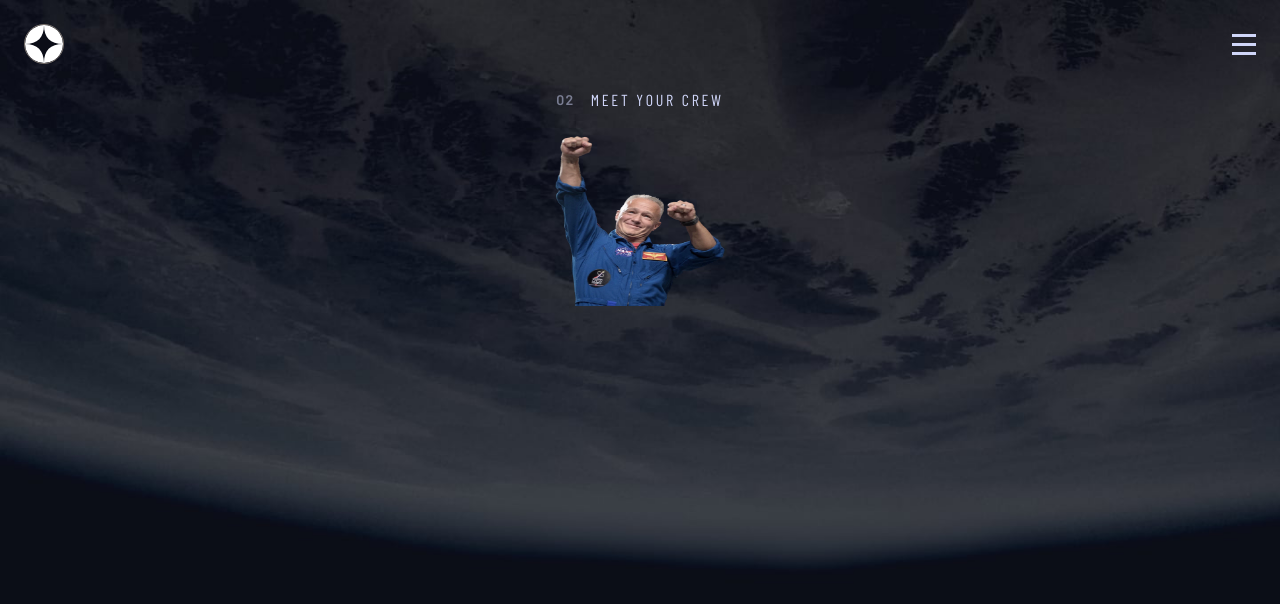
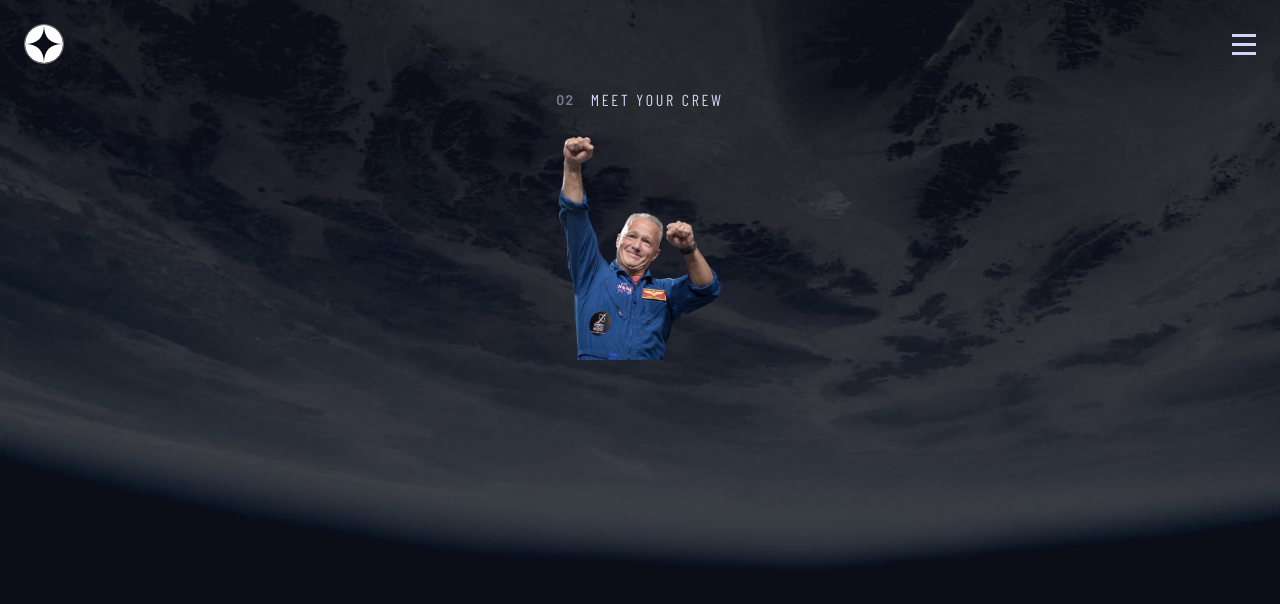
Before and after one commit to Hugo-Farias/Space-tourism-website, a React (Vite) app: page /crew in a window 1280 px wide. Shown: the top 604 px of the page. Built offline with nearby package versions, Linux system fonts and the light colour scheme; a web font is replaced by a local one.

Commit message:
ajustment: Crew page photo animation candidate

```diff
--- a/src/pages/Crew.tsx
+++ b/src/pages/Crew.tsx
@@ -29,19 +29,20 @@ const Crew = function () {
     <div className={"flex flex-col items-center gap-6"}>
       <SectionTitle sectionNumber={2}>Meet Your Crew</SectionTitle>
 
+      <div className={"h-56 w-80 overflow-hidden"}>
         {imgSrc ? (
           <motion.img
-          className={"size-[10.6rem]"}
+            className={"mx-auto h-full"}
             key={imgSrc}
-          initial={{ opacity: 0, y: 20 }}
+            initial={{ opacity: 0, y: 30 }}
             animate={{ opacity: 1, y: 0 }}
-          exit={{ opacity: 0, y: 0 }}
             transition={{ duration: 1 }}
             src={imgSrc}
             alt={`${toUppercase(member.name)}'s photo`}
           />
         ) : null}
       </div>
+    </div>
   );
 };
 
```
Lines whose indentation alone changed are shown as unchanged.
